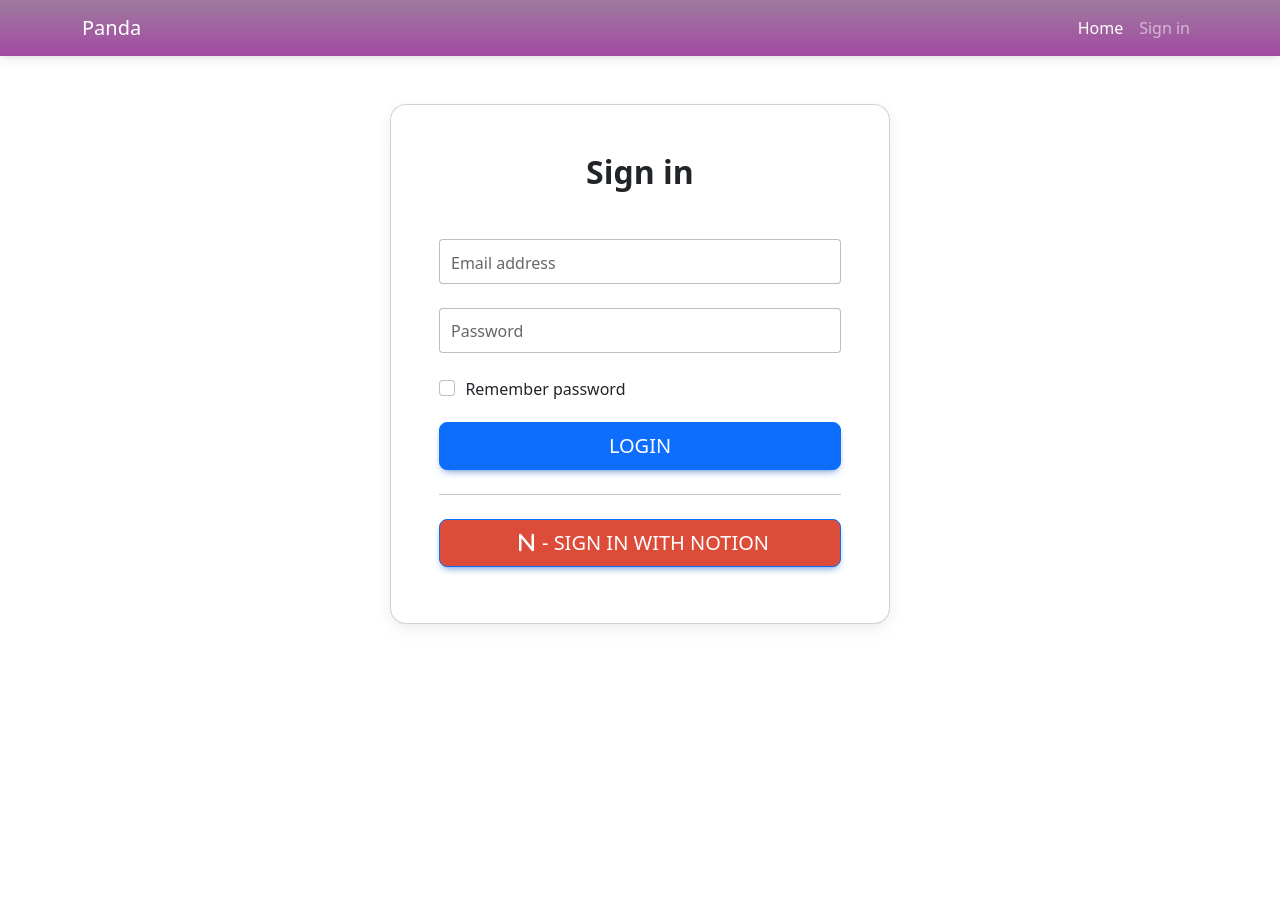
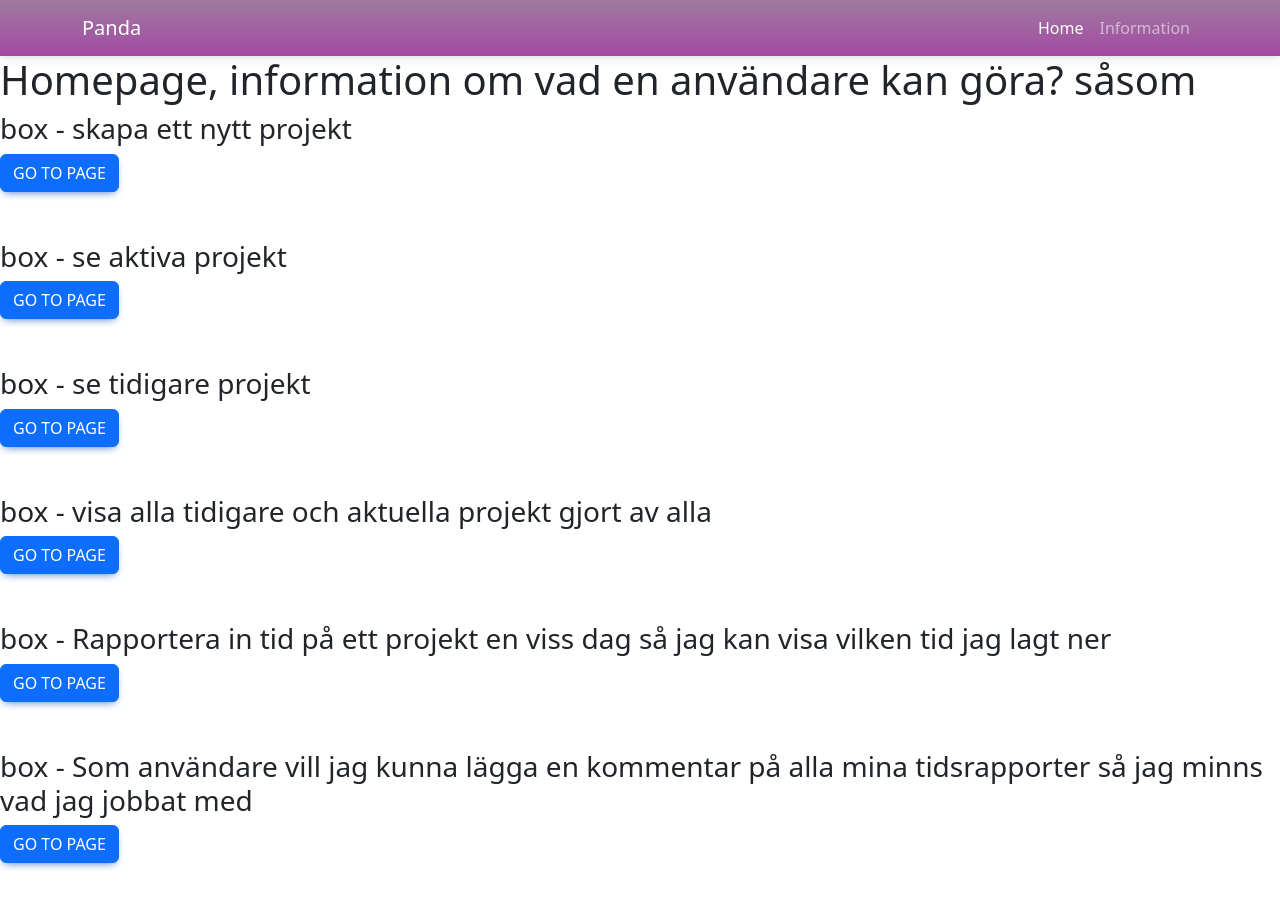
Before and after one commit to peembee/Panda, a React (Create React App) app: page / in a window 1280 px wide. Shown: the top 908 px of the page. Before the commit the page ends 800 px from the top, so only its background shows below. Built offline with nearby package versions, Linux system fonts and the light colour scheme.

Commit message:
new components has been added for the project, updated signin fucntion

```diff
--- a/src/App.js
+++ b/src/App.js
@@ -4,8 +4,11 @@ import { HomeComponent } from './components/Home';
 import { SignInCompoment } from './components/SignIn';
 import { BrowserRouter as Router, Route, Routes } from  "react-router-dom";
 import "./Css/style.css";
+import { NewProject } from './components/NewProject';
 
-let signedIn = false;
+
+
+let signedIn = true;
 
 function App() {
   if(signedIn === true){
@@ -16,10 +19,11 @@ function App() {
         <Router>
         <NavbarComponent/>
           <Routes>
-          <Route path="./Home" element={<HomeComponent/>} />
+          <Route path="/components./Home" element={<HomeComponent/>} />
           </Routes>
         </Router>
         <HomeComponent/>
+
         </div>
       </div>
     );
@@ -28,11 +32,9 @@ function App() {
     return (
       <div>
       <Router>
-      <NavbarComponent/>
+      <SignInCompoment/>
       </Router>
-      <SignInCompoment/>
       </div>
-
     );
   }
 
--- a/src/Css/style.css
+++ b/src/Css/style.css
@@ -1,4 +1,10 @@
-.background{
-    background-color: linear-gradient(#e66465, #9198e5);
 
+
+.signInBackground{
+    background: linear-gradient(#e66465, #9198e5);
+
+    height: 100vh;
 }
+.signInNavbar{
+    box-shadow: 5px 50px 100px rgba(66, 3, 36, 0.653);
+}
--- a/src/components/Home.js
+++ b/src/components/Home.js
@@ -1,10 +1,66 @@
 import React from "react";
+import Button from 'react-bootstrap/Button';
+import { BrowserRouter as Router, Route, Routes } from  "react-router-dom";
+
 
 export const HomeComponent = () => {
     return(
         <div>
-            <h1>Homepage</h1>
+            <h1>Homepage, information om vad en användare kan göra? såsom </h1>
+
+            <div>
+                <h3>box - skapa ett nytt projekt</h3>
+                <div>
+                    <Button>Go to page</Button>
+                </div>
+                <br></br>
+                <br></br>
+            </div>
+
+            <div>
+                <h3>box - se aktiva projekt</h3>
+                <div>
+                    <Button>Go to page</Button>
+                </div>
+                <br></br>
+                <br></br>
+            </div>
+
+            <div>
+                <h3>box - se tidigare projekt</h3>
+                <div>
+                    <Button>Go to page</Button>
+                </div>
+                <br></br>
+                <br></br>
+            </div>
+
+            <div>
+                <h3>box - visa alla tidigare och aktuella projekt gjort av alla</h3>
+                <div>
+                    <Button>Go to page</Button>
+                </div>
+                <br></br>
+                <br></br>
+            </div>
+
+            <div>
+                <h3>box - Rapportera in tid på ett projekt en viss dag så jag kan visa vilken tid jag lagt ner</h3>
+                <div>
+                    <Button>Go to page</Button>
+                </div>
+                <br></br>
+                <br></br>
+            </div>
+
+            <div>
+                <h3>box - Som användare vill jag kunna lägga en kommentar på alla mina tidsrapporter så jag minns vad jag jobbat med</h3>
+                <div>
+                    <Button>Go to page</Button>
+                </div>
+            </div>
+            <br></br>
+                <br></br>
         </div>
-
     )
 }
--- a/src/components/Navbar.js
+++ b/src/components/Navbar.js
@@ -2,19 +2,18 @@ import React from "react";
 import { NavLink } from 'react-router-dom';
 import { Container } from "react-bootstrap";
 import { Navbar, Nav} from "react-bootstrap";
-import { SignInCompoment } from "./SignIn.js"
 
 export const NavbarComponent = (props) => {
 
     return(
         <Navbar display="flex" style={{background: 'linear-gradient(to bottom, rgb(158,123,158) 0%, rgb(163, 74, 163)100%'}} bg="dark" variant="dark" expand="sm" className="navbar">
         <Container>
-          <Navbar.Brand>Panda</Navbar.Brand>
+          <Navbar.Brand href="/Home">Panda</Navbar.Brand>
           <Navbar.Toggle aria-controls="basic-navbar-nav" />
-          <Navbar.Collapse id="basic-navbar-nav">
+          <Navbar.Collapse id="responsive-navbar-nav">
             <Nav className="ms-auto">
               <Nav.Link as={NavLink} to="/">Home</Nav.Link>
-              <Nav.Link as={NavLink} to="/logga-in">Sign in</Nav.Link>
+              <Nav.Link as={NavLink} to="/Information">Information</Nav.Link>
             </Nav>
           </Navbar.Collapse>
         </Container>
--- /dev/null
+++ b/src/components/NewProject.js
@@ -0,0 +1,9 @@
+import React from 'react'
+
+export function NewProject() {
+  return (
+    <div>
+        <h1>En användare vill skapa ett nytt projekt, POST till databasen</h1>
+    </div>
+  )
+}
--- a/src/components/SignIn.js
+++ b/src/components/SignIn.js
@@ -1,4 +1,8 @@
 import React from 'react';
+import { NavLink } from 'react-router-dom';
+import { Container } from "react-bootstrap";
+import { Navbar, Nav} from "react-bootstrap";
+import "../Css/style.css"
 import {
   MDBBtn,
   MDBContainer,
@@ -12,8 +16,23 @@ import {
 }
 from 'mdb-react-ui-kit';
 
+
 export function SignInCompoment() {
   return (
+      <div >
+          <div>
+          <Navbar display="flex" style={{background: 'linear-gradient(to bottom, rgb(158,123,158) 0%, rgb(163, 74, 163)100%'}} bg="dark" variant="dark" expand="sm" className="navbar signInNavbar">
+            <Container>
+              <Navbar.Brand>Panda</Navbar.Brand>
+              <Navbar.Toggle aria-controls="basic-navbar-nav" />
+              <Navbar.Collapse id="basic-navbar-nav">
+                <Nav className="ms-auto">
+                </Nav>
+              </Navbar.Collapse>
+            </Container>
+          </Navbar>
+          </div>
+          <div className="signInBackground">
             <MDBContainer fluid>
               <MDBRow className='d-flex justify-content-center align-items-center h-100'>
                 <MDBCol col='12'>
@@ -37,6 +56,8 @@ export function SignInCompoment() {
                 </MDBCol>
               </MDBRow>
             </MDBContainer>
+          </div>
+      </div>
   );
 }
 
```
Also changed, not shown: src/components/ActiveProjects.js (added, +9 -0 lines), src/components/AddComment.js (added, +13 -0 lines), src/components/InactiveProjects.js (added, +9 -0 lines), src/components/Information.js (added, +9 -0 lines), src/components/ProjectsList.js (added, +9 -0 lines), src/components/ReportTime.js (added, +9 -0 lines). Lines whose indentation alone changed are shown as unchanged.
